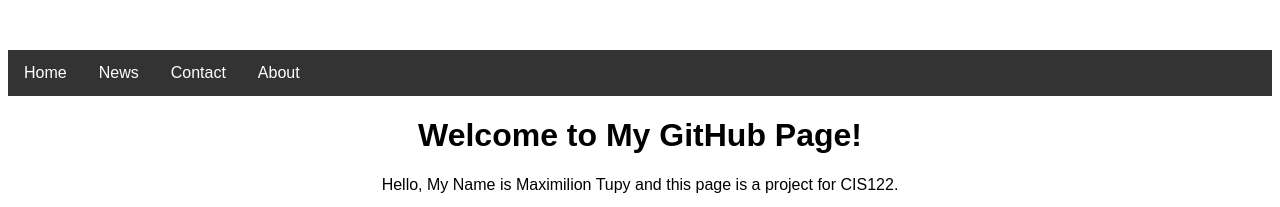
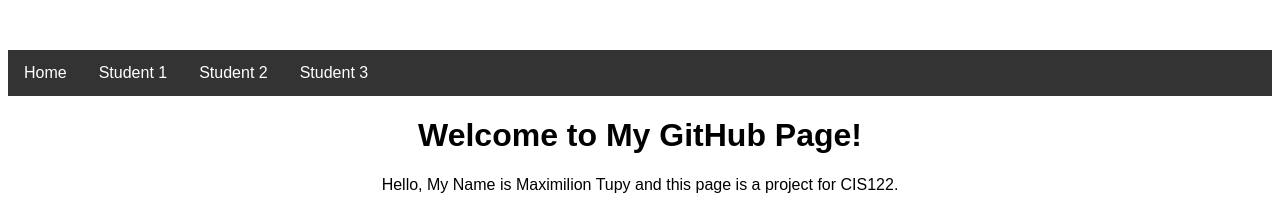
Before and after one commit to Maximilion-Tupy/Maximilion-Tupy.github.io, a plain HTML site: page index.html in a window 1280 px wide. Shown: the top 207 px of the page. Drawn offline with Linux system fonts and the light colour scheme.

Commit message:
Update index.html

```diff
--- a/index.html
+++ b/index.html
@@ -34,10 +34,10 @@
 </head>
 <body>
     <ul>
-        <li><a class="active" href="#home">Home</a></li>
-        <li><a href="#news.html">News</a></li>
-        <li><a href="#contact">Contact</a></li>
-        <li><a href="#about">About</a></li>
+        <li><a class="active" href="">Home</a></li>
+        <li><a href="student1.html">Student 1</a></li>
+        <li><a href="student2.html">Student 2</a></li>
+        <li><a href="student3.html">Student 3</a></li>
     </ul>
     <h1>Welcome to My GitHub Page!</h1>
     <p>Hello, My Name is Maximilion Tupy and this page is a project for CIS122.</p>
```
